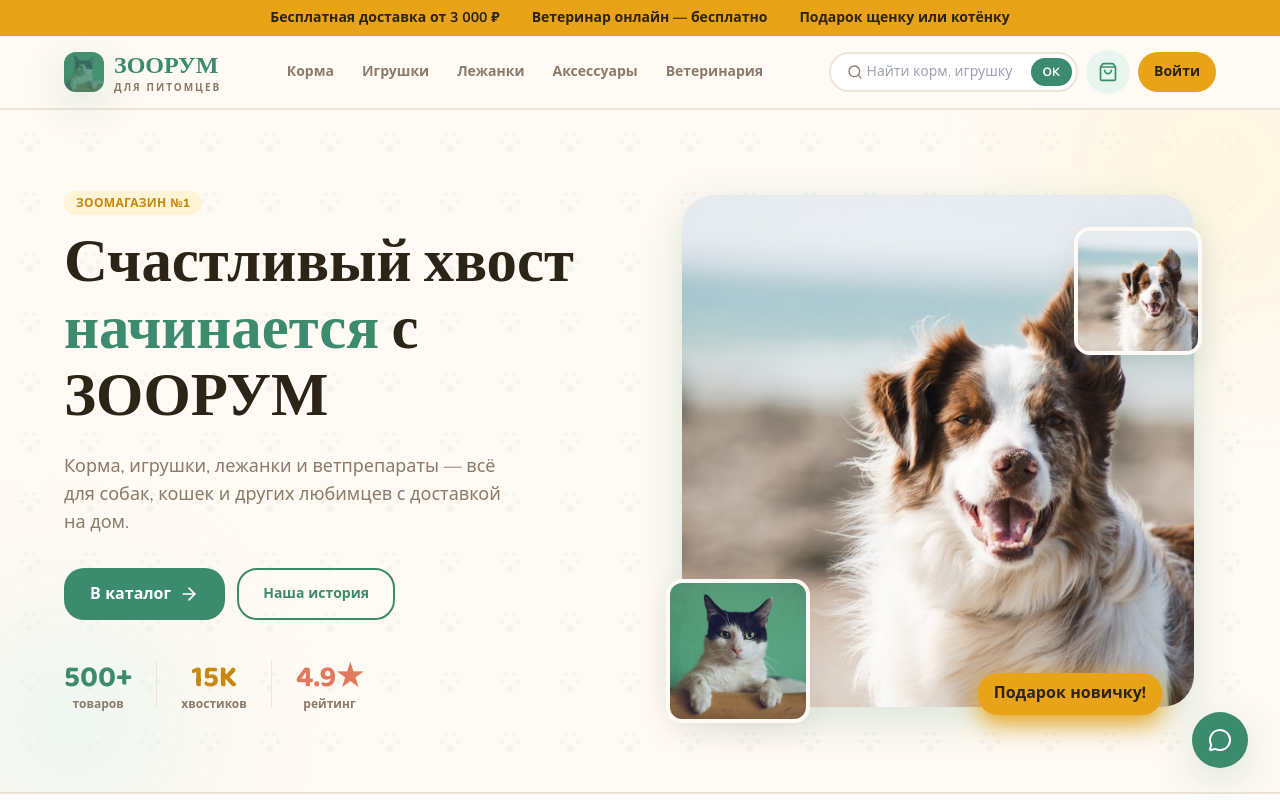
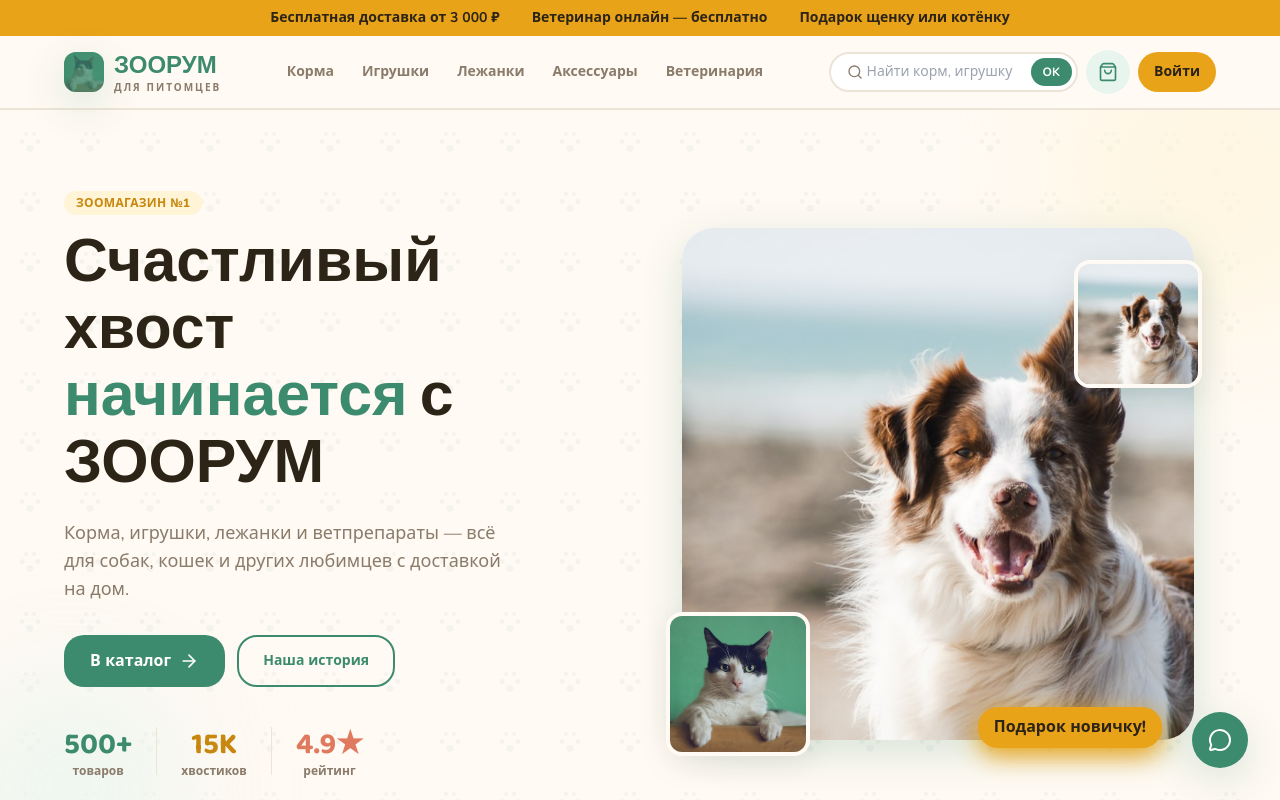
Before and after one commit to nelsyqq/ZOORUM, a Vue app: page / in a window 1280 px wide. Shown: the top 800 px of the page. Built offline with nearby package versions, Linux system fonts and the light colour scheme.

Commit message:
Fix font-display fallback: cursive -> sans-serif

```diff
--- a/tailwind.config.js
+++ b/tailwind.config.js
@@ -24,7 +24,7 @@ export default {
         sky: { DEFAULT: '#5B9BD5', light: '#EBF4FC' },
       },
       fontFamily: {
-        display: ['"Baloo 2"', 'cursive'],
+        display: ['"Baloo 2"', 'sans-serif'],
         sans: ['Nunito', 'system-ui', 'sans-serif'],
       },
       maxWidth: { wrap: '1200px' },
```
